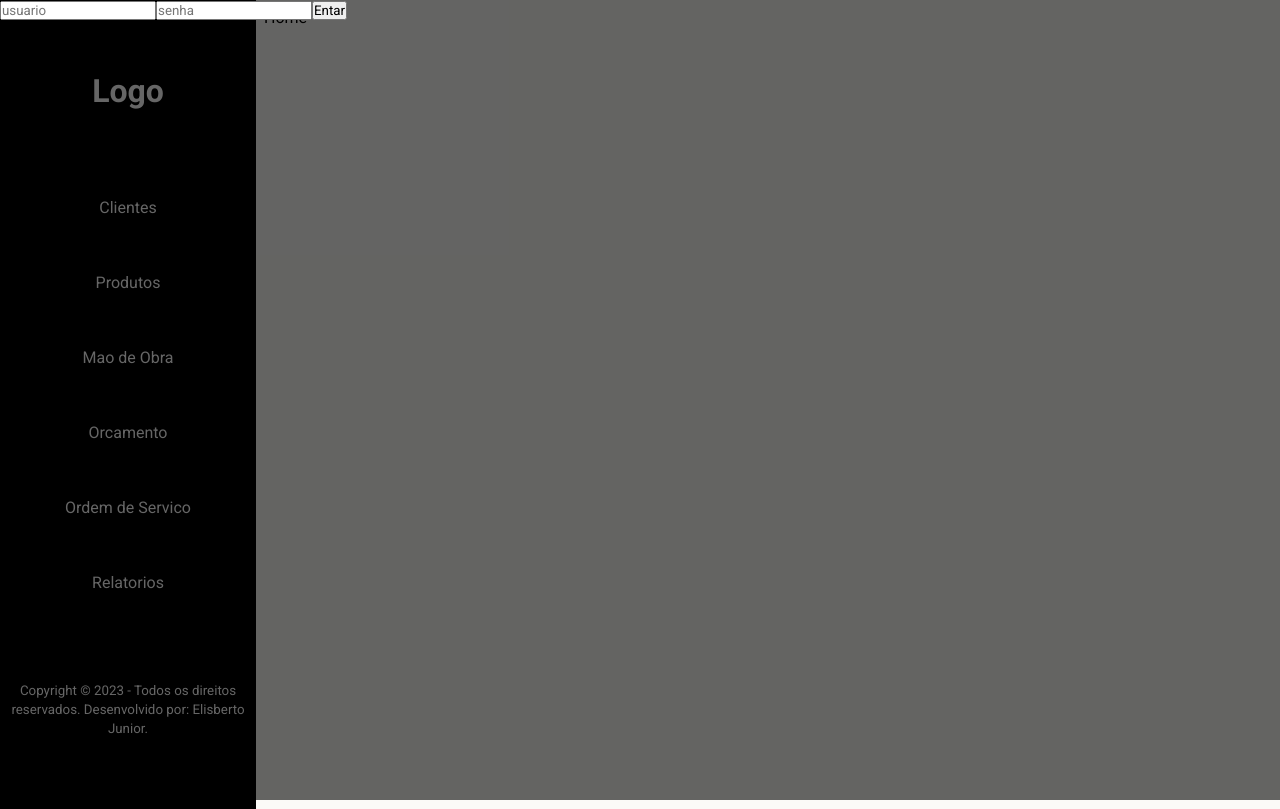
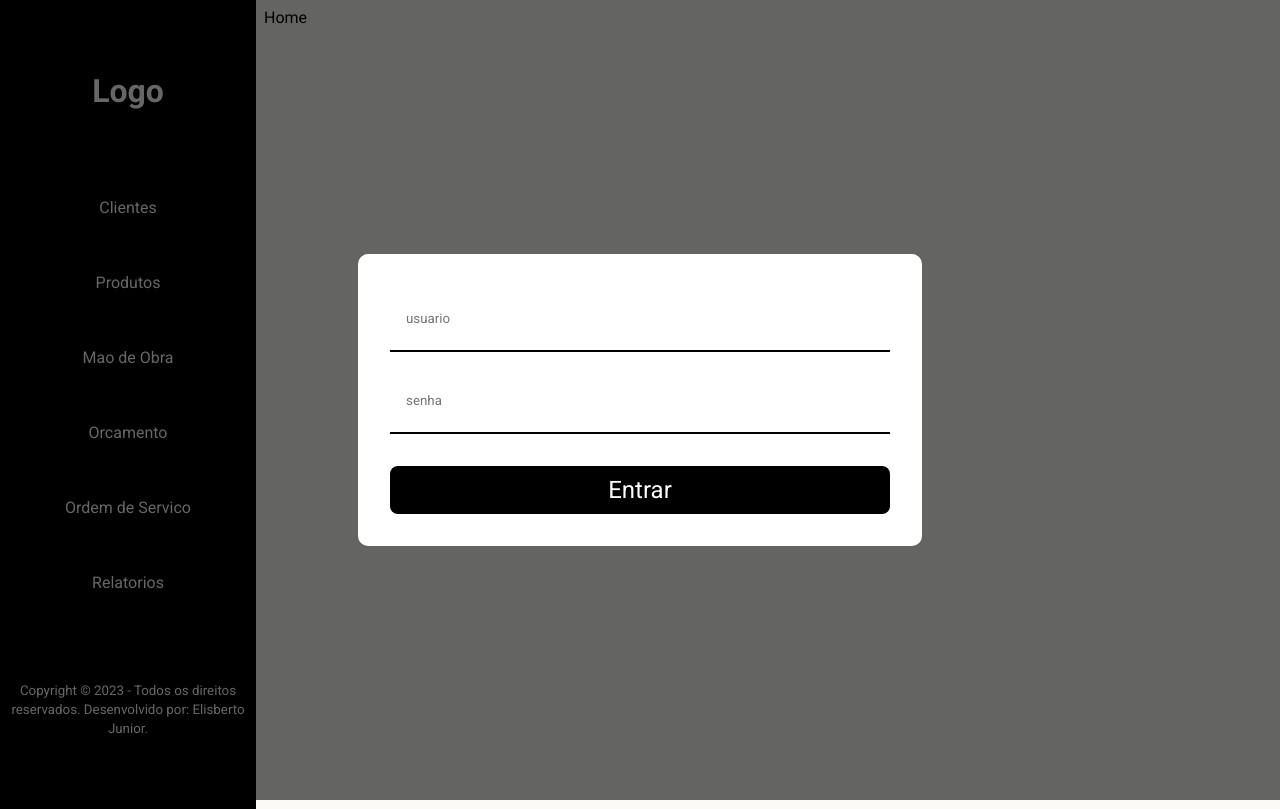
Before and after one commit to ElisbertoJunior/Wellcar-client, a React (Vite) app: page / in a window 1280 px wide. Built offline with nearby package versions, Linux system fonts and the light colour scheme.

Commit message:
feat: adicionando tela de login

```diff
--- a/src/App.tsx
+++ b/src/App.tsx
@@ -5,6 +5,7 @@ import GlobalStyle, { colors } from "./styles";
 import { BrowserRouter } from "react-router-dom";
 import Routes from "./routes";
 import Login from "./components/Login";
+import { useState } from "react";
 
 const Container = styled.div`
   display: grid;
@@ -19,9 +20,11 @@ export const MainContainer = styled.div`
 `;
 
 const App = () => {
+  const [isAuthenticated, setIsAuthenticated] = useState<boolean>(false);
   return (
     <>
-      <Login />
+      {!isAuthenticated ? <Login onClick={() => setIsAuthenticated(true)}/> : null}
+
       <BrowserRouter>
         <GlobalStyle />
         <Container>
--- a/src/components/Login/index.tsx
+++ b/src/components/Login/index.tsx
@@ -1,16 +1,19 @@
-import { LoginContainer } from "./styles"
+import { FormContainer, LoginContainer } from "./styles"
 
+type Props = {
+  onClick: () => void
+}
 
-const Login = () => {
+const Login = ({onClick}: Props) => {
   return (
     <LoginContainer>
-      <div>
+      <FormContainer>
         <form>
           <input type="text" placeholder="usuario"/>
           <input type="password" placeholder="senha"/>
-          <button type="submit">Entar</button>
+          <button type="submit" onClick={onClick}>Entrar</button>
         </form>
-      </div>
+      </FormContainer>
     </LoginContainer>
   )
 }
--- a/src/components/Login/styles.ts
+++ b/src/components/Login/styles.ts
@@ -1,4 +1,5 @@
 import styled from "styled-components";
+import { colors } from "../../styles";
 
 export const LoginContainer = styled.div`
   width: 100%;
@@ -6,4 +7,46 @@ export const LoginContainer = styled.div`
   background: #00000099;
   z-index: 1;
   position: fixed;
+
+  display: flex;
+  align-items: center;
+  justify-content: center;
 `
+
+export const FormContainer = styled.div`
+    background: ${colors.whiteColor};
+    padding: 2rem;
+    border-radius: 10px;
+
+    form {
+      display: flex;
+      flex-direction: column;
+      gap: 1rem;
+
+
+      input {
+        padding: 2rem 1rem;
+        width: 31.25rem;
+        height: 3rem;
+        border: none;
+        border-bottom: 2px solid ${colors.blackColor};
+        outline: none;
+      }
+
+      button {
+        height: 3rem;
+        margin-top: 1rem;
+        font-size: 1.5rem;
+        background-color: ${colors.blackColor};
+        color: ${colors.whiteColor};
+        border: ${colors.whiteColor};
+        border-radius: 8px;
+        cursor: pointer;
+
+        &:hover {
+          opacity: 0.9;
+        }
+      }
+
+    }
+`
```
